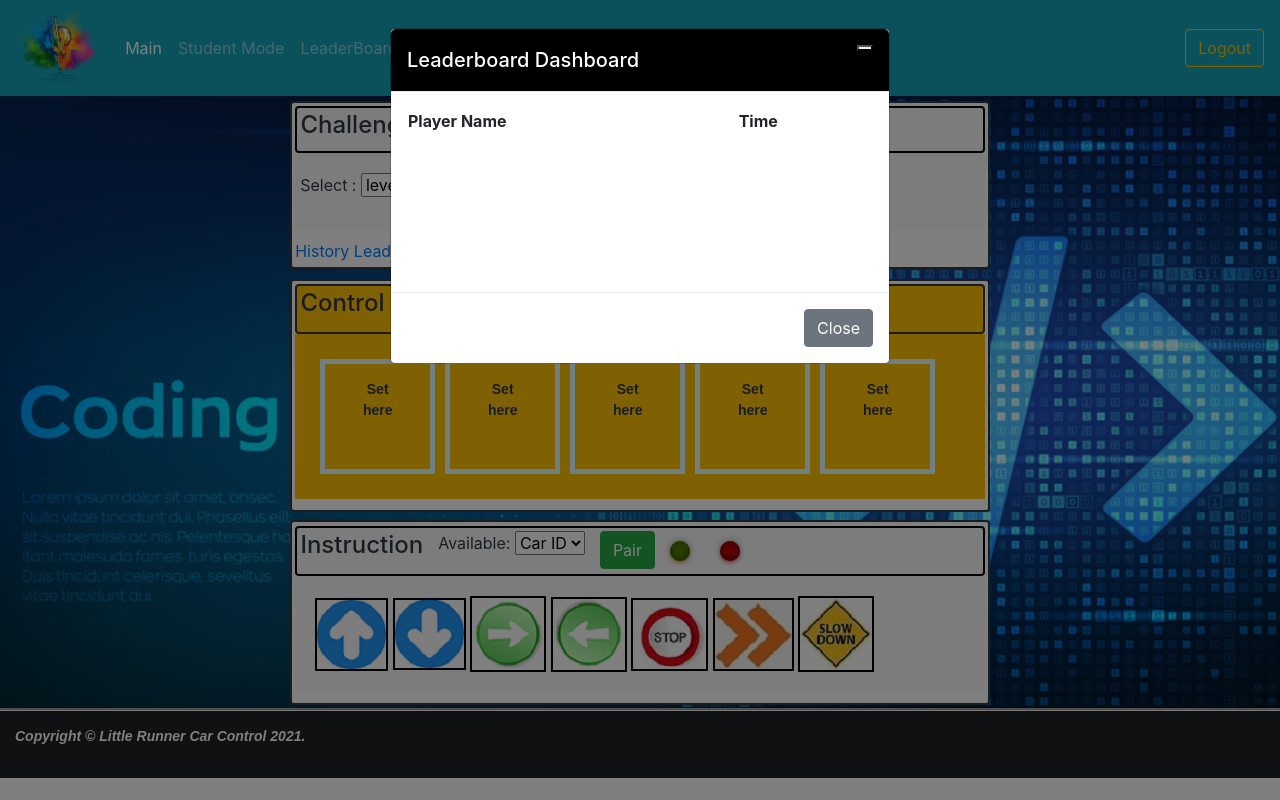
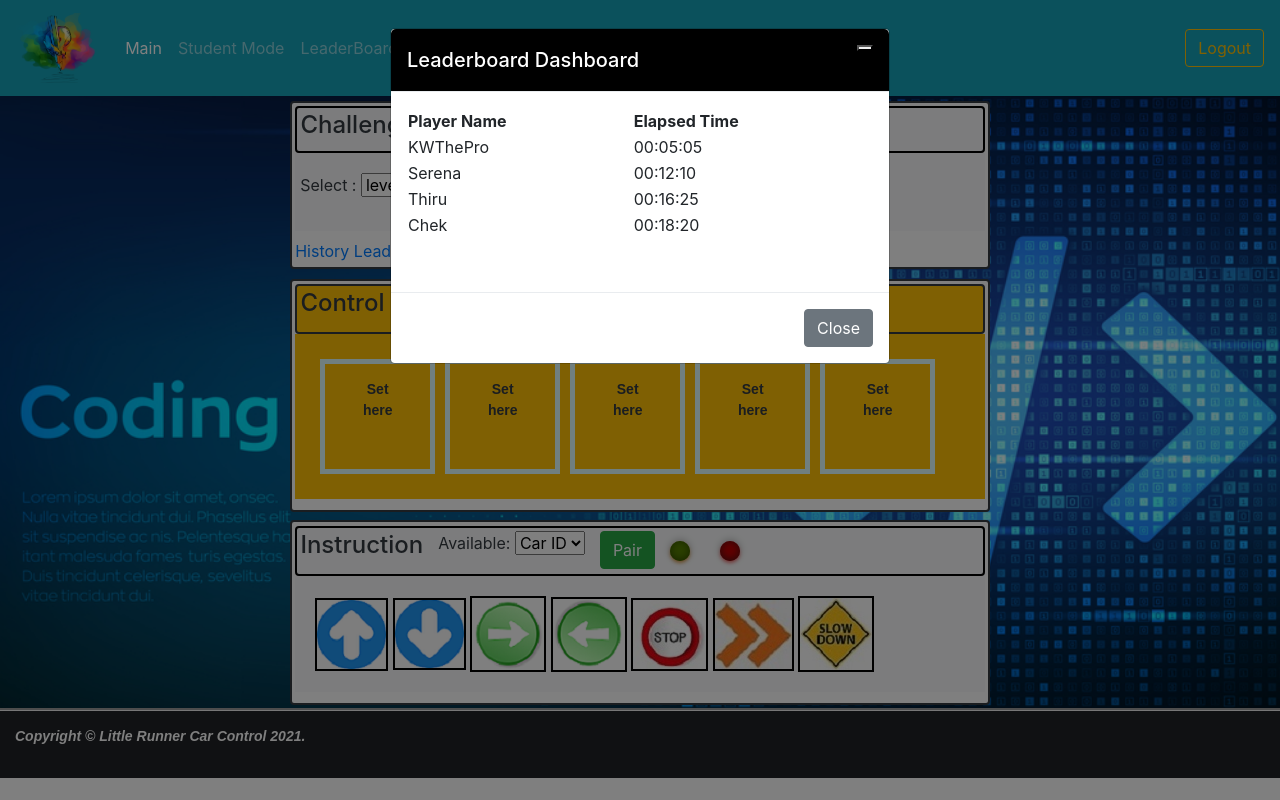
Before and after one commit to team-p4-5/ICT2101-p4-5, a Flask app: page /control in a window 1280 px wide, after a click on "Leaderboard". Run offline with Flask 2, Linux system fonts and the light colour scheme; lists and menus that the app fills with data are empty; some libraries are stand-ins or nearby versions.

Commit message:
LeaderBoard Data for ui/leaderboard branch

```diff
--- /dev/null
+++ b/app/static/js/leaderboard.js
@@ -0,0 +1,30 @@
+function leaderboard() {
+	var leaderboard = document.getElementById('leaderboard');
+        var tbody = leaderboard.querySelector('tbody');
+        var printresult = '';
+
+        var player1 = {name:"KWThePro",time:"00:05:05"};
+        var player2 = {name:"Serena",time:"00:12:10"};
+        var player3 = {name:"Chek",time:"00:18:20"};
+        var player4 = {name:"Thiru",time:"00:16:25"};
+
+        var players = [
+        player1,
+        player2,
+        player3,
+        player4
+        ];
+
+        <!-- Sorting of score -->
+        players.sort(function (a, b) {
+        	return a.time.localeCompare(b.time);
+        });
+
+        for (var player of players) {
+            printresult += '<tr><td>' + player.name + '</td><td>' + player.time + '</td></tr>';
+        }
+
+        tbody.innerHTML = printresult;
+        }
+
+leaderboard();
--- a/app/templates/control.html
+++ b/app/templates/control.html
@@ -9,7 +9,7 @@
 <html lang="en">
 
     {% include 'controlbase.html' %}
-
+    <script src="https://code.jquery.com/jquery-3.3.1.min.js" integrity="sha384-tsQFqpEReu7ZLhBV2VZlAu7zcOV+rXbYlF2cqB8txI/8aZajjp4Bqd+V6D5IgvKT" crossorigin="anonymous"></script>
 
     <body>
         <div class="pos-f-t">
@@ -286,16 +286,15 @@
                             <button type="button" class="btn-close" data-bs-dismiss="modal" aria-label="Close"></button>
                         </div>
                         <div class="modal-body">
-                            <table id="rankings" class="leaderboard-results" width="100%">
-                                <thead>
-                                    <tr>
-                                        <th>Player Name</th>
-                                        <th>Time</th>
-                                    </tr>
-                                </thead>
-                                <tbody>
-                                    <!-- Load Leaderboard -->
-                                </tbody>
+                            <table id="leaderboard" width="100%">
+                            <thead>
+                                <th>Player Name</th>
+                                <th>Elapsed Time</th>
+                            </thead>
+                        <tbody>
+                        </tbody>
+                        </table>
+                        <script src="../static/js/leaderboard.js"></script>
                             </table>
 
                         </div>
```
Also changed, not shown: app/templates/control2.html (+10 -11 lines).
